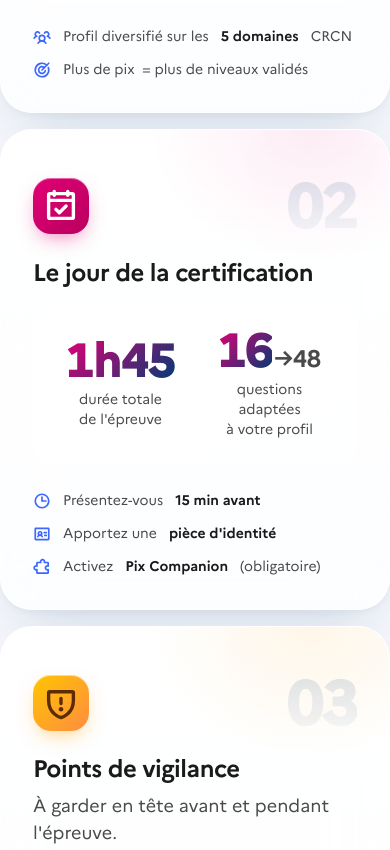
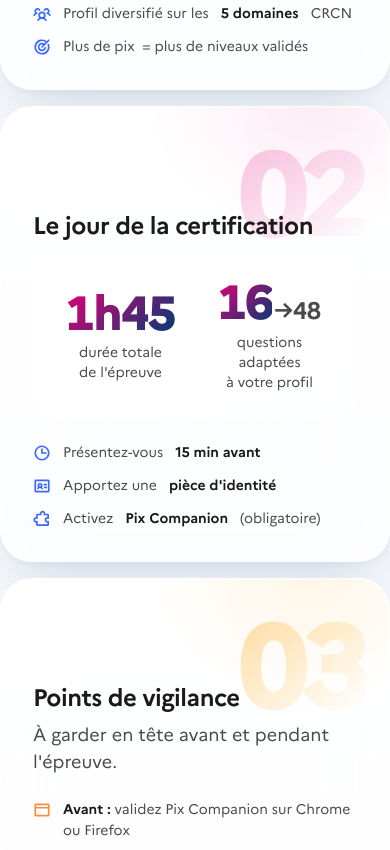
Before and after one commit to lyceefrancaisdetananarive/PIX, a plain HTML site: page index.html in a window 390 px wide. Shown: the part 5206-6056 px from the top of the page. Drawn offline with Linux system fonts and the light colour scheme.

Commit message:
Comprendre Pix : retrait des 4 icônes + numéro filigrane GÉANT
Demande utilisateur : enlever les 4 icônes Phosphor en haut à gauche
(check-circle, calendar-check, shield-warning, rocket-launch) et agrandir
au max le numéro à droite avec élégance.

CHANGEMENTS

HTML
- Suppression des 4 blocs <div class='feature-card__icon'>
- Le header ne contient plus que le numéro 01-04

CSS
- .feature-card__head : justify-content flex-end (numéro seul à droite)
- .feature-card__num :
  · taille clamp(120px, 14vw, 180px) — TRÈS grand, responsive
  · letter-spacing -0.07em (serrage display typographique)
  · gradient adapté à la couleur thématique de la carte (bleu / magenta /
    amber / vert)
  · light decay : 18-32% en haut → 4-6% en bas → transparent (effet filigrane)
  · transform au hover : translateY(-2px) scale(1.02) (subtil)
- .feature-card__title : margin-top négatif pour que le titre passe DEVANT
  le bas du numéro (effet display moderne)

RÉSULTAT
Le numéro devient l'élément visuel dominant, élégant, façon couverture de
magazine. Les icônes superflues sont retirées : la hiérarchie est plus
claire (numéro → titre → contenu).

```diff
--- a/css/components.css
+++ b/css/components.css
@@ -1289,53 +1289,72 @@
 .feature-card--amber   { --card-tint: rgba(255, 159, 0, 0.20); }
 .feature-card--green   { --card-tint: rgba(16, 185, 129, 0.18); }
 
-/* Header : icône cercle + numéro filigrane */
+/* Header : juste le numéro géant à droite (les icônes ont été retirées) */
 .feature-card__head {
   display: flex;
   align-items: flex-start;
-  justify-content: space-between;
-  margin-bottom: var(--space-5);
-}
-
-.feature-card__icon {
-  width: 56px;
-  height: 56px;
-  border-radius: 18px;
-  display: grid;
-  place-items: center;
-  color: white;
-  font-size: 24px;
-  background: linear-gradient(135deg, var(--pix-blue), var(--lft-blue));
-  box-shadow:
-    0 8px 20px -6px rgba(61, 104, 255, 0.5),
-    inset 0 1px 0 rgba(255, 255, 255, 0.4);
-}
-.feature-card--magenta .feature-card__icon {
-  background: linear-gradient(135deg, var(--lft-magenta), #b8005e);
-  box-shadow: 0 8px 20px -6px rgba(225, 0, 117, 0.5), inset 0 1px 0 rgba(255, 255, 255, 0.4);
-}
-.feature-card--amber .feature-card__icon {
-  background: linear-gradient(135deg, var(--pix-yellow), var(--pix-orange));
-  color: #5c2c00;
-  box-shadow: 0 8px 20px -6px rgba(255, 159, 0, 0.5), inset 0 1px 0 rgba(255, 255, 255, 0.5);
-}
-.feature-card--green .feature-card__icon {
-  background: linear-gradient(135deg, #34d399, #10b981);
-  box-shadow: 0 8px 20px -6px rgba(16, 185, 129, 0.5), inset 0 1px 0 rgba(255, 255, 255, 0.4);
+  justify-content: flex-end;
+  margin-bottom: 0;
+  margin-top: calc(-1 * var(--space-3));
+  position: relative;
 }
 
 .feature-card__num {
-  font-size: 64px;
+  font-size: clamp(120px, 14vw, 180px);   /* TRÈS GRAND */
   font-weight: 800;
-  line-height: 0.9;
-  letter-spacing: -0.05em;
-  background: linear-gradient(180deg, rgba(0, 59, 115, 0.12), rgba(0, 59, 115, 0.04));
+  line-height: 0.85;
+  letter-spacing: -0.07em;                /* serrage typographique display */
+  background: linear-gradient(135deg,
+              rgba(0, 59, 115, 0.18) 0%,
+              rgba(0, 59, 115, 0.04) 70%,
+              transparent 100%);
   -webkit-background-clip: text;
           background-clip: text;
   -webkit-text-fill-color: transparent;
   font-feature-settings: "ss01", "tnum";
   user-select: none;
   pointer-events: none;
+  margin: 0 -8px 0 0;                     /* léger débord à droite pour l'élégance */
+  font-family: var(--font-sans);
+  transition: background 0.6s var(--ease-smooth), transform 0.6s var(--ease-spring);
+}
+
+/* Couleur du numéro adaptée à la teinte de chaque carte */
+.feature-card--blue .feature-card__num {
+  background: linear-gradient(135deg, rgba(61, 104, 255, 0.22), rgba(0, 59, 115, 0.05) 80%, transparent);
+  -webkit-background-clip: text;
+          background-clip: text;
+  -webkit-text-fill-color: transparent;
+}
+.feature-card--magenta .feature-card__num {
+  background: linear-gradient(135deg, rgba(225, 0, 117, 0.22), rgba(225, 0, 117, 0.05) 80%, transparent);
+  -webkit-background-clip: text;
+          background-clip: text;
+  -webkit-text-fill-color: transparent;
+}
+.feature-card--amber .feature-card__num {
+  background: linear-gradient(135deg, rgba(255, 159, 0, 0.32), rgba(255, 159, 0, 0.06) 80%, transparent);
+  -webkit-background-clip: text;
+          background-clip: text;
+  -webkit-text-fill-color: transparent;
+}
+.feature-card--green .feature-card__num {
+  background: linear-gradient(135deg, rgba(16, 185, 129, 0.26), rgba(16, 185, 129, 0.05) 80%, transparent);
+  -webkit-background-clip: text;
+          background-clip: text;
+  -webkit-text-fill-color: transparent;
+}
+
+/* Au hover, le numéro s'intensifie légèrement */
+.feature-card:hover .feature-card__num {
+  transform: translateY(-2px) scale(1.02);
+}
+
+/* Sur le titre, on remonte au-dessus du numéro pour que l'écriture reste lisible */
+.feature-card__title {
+  position: relative;
+  z-index: 1;
+  margin-top: calc(-1 * var(--space-6));   /* le titre passe DEVANT le bas du numéro */
 }
 
 .feature-card__title {
--- a/index.html
+++ b/index.html
@@ -270,9 +270,6 @@
         <!-- 01 — Devenir certifiable -->
         <article class="feature-card feature-card--blue">
           <div class="feature-card__head">
-            <div class="feature-card__icon" aria-hidden="true">
-              <svg class="icon icon--lg"><use href="#ph-check-circle"/></svg>
-            </div>
             <div class="feature-card__num" aria-hidden="true">01</div>
           </div>
           <h3 class="feature-card__title">Devenir certifiable</h3>
@@ -294,9 +291,6 @@
         <!-- 02 — Le jour J -->
         <article class="feature-card feature-card--magenta">
           <div class="feature-card__head">
-            <div class="feature-card__icon" aria-hidden="true">
-              <svg class="icon icon--lg"><use href="#ph-calendar-check"/></svg>
-            </div>
             <div class="feature-card__num" aria-hidden="true">02</div>
           </div>
           <h3 class="feature-card__title">Le jour de la certification</h3>
@@ -322,9 +316,6 @@
         <!-- 03 — Points de vigilance -->
         <article class="feature-card feature-card--amber">
           <div class="feature-card__head">
-            <div class="feature-card__icon" aria-hidden="true">
-              <svg class="icon icon--lg"><use href="#ph-shield-warning"/></svg>
-            </div>
             <div class="feature-card__num" aria-hidden="true">03</div>
           </div>
           <h3 class="feature-card__title">Points de vigilance</h3>
@@ -353,9 +344,6 @@
         <!-- 04 — Rejoindre un parcours -->
         <article class="feature-card feature-card--green">
           <div class="feature-card__head">
-            <div class="feature-card__icon" aria-hidden="true">
-              <svg class="icon icon--lg"><use href="#ph-rocket-launch"/></svg>
-            </div>
             <div class="feature-card__num" aria-hidden="true">04</div>
           </div>
           <h3 class="feature-card__title">Rejoindre un parcours</h3>
```
